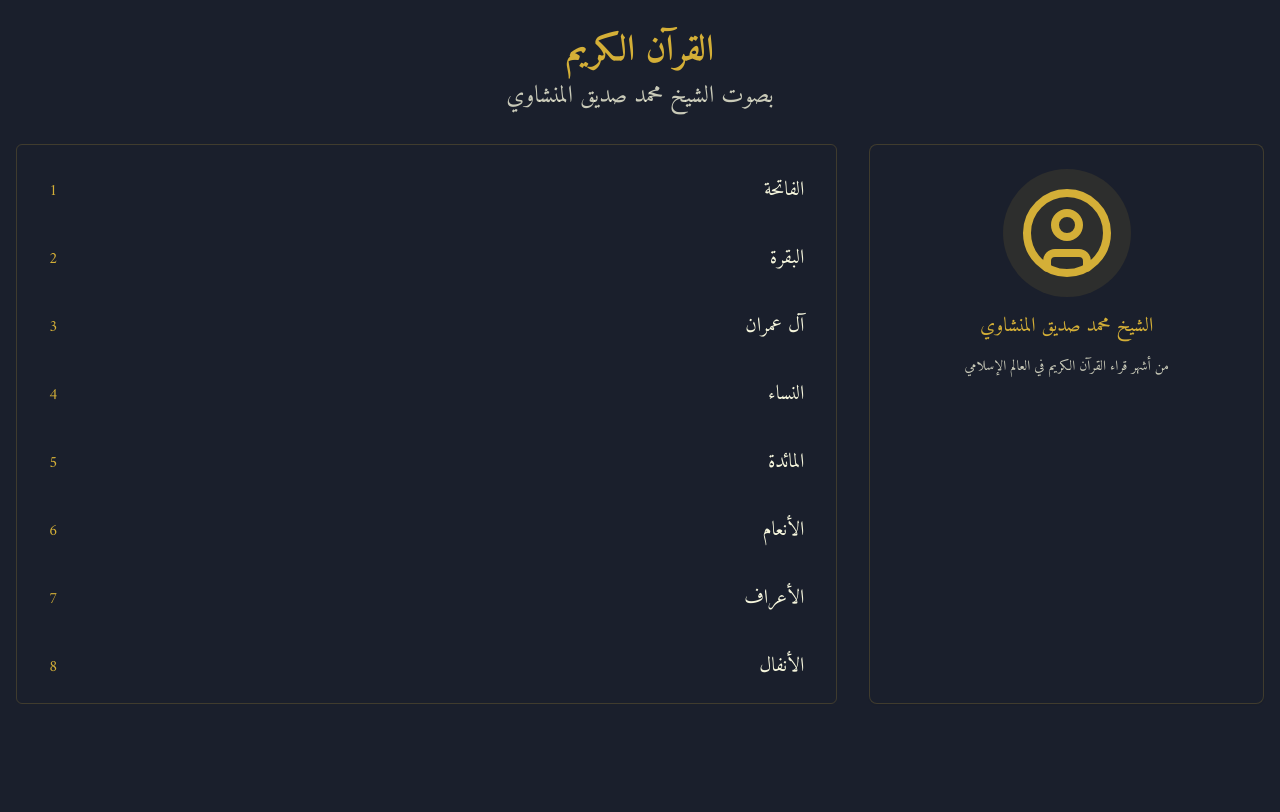
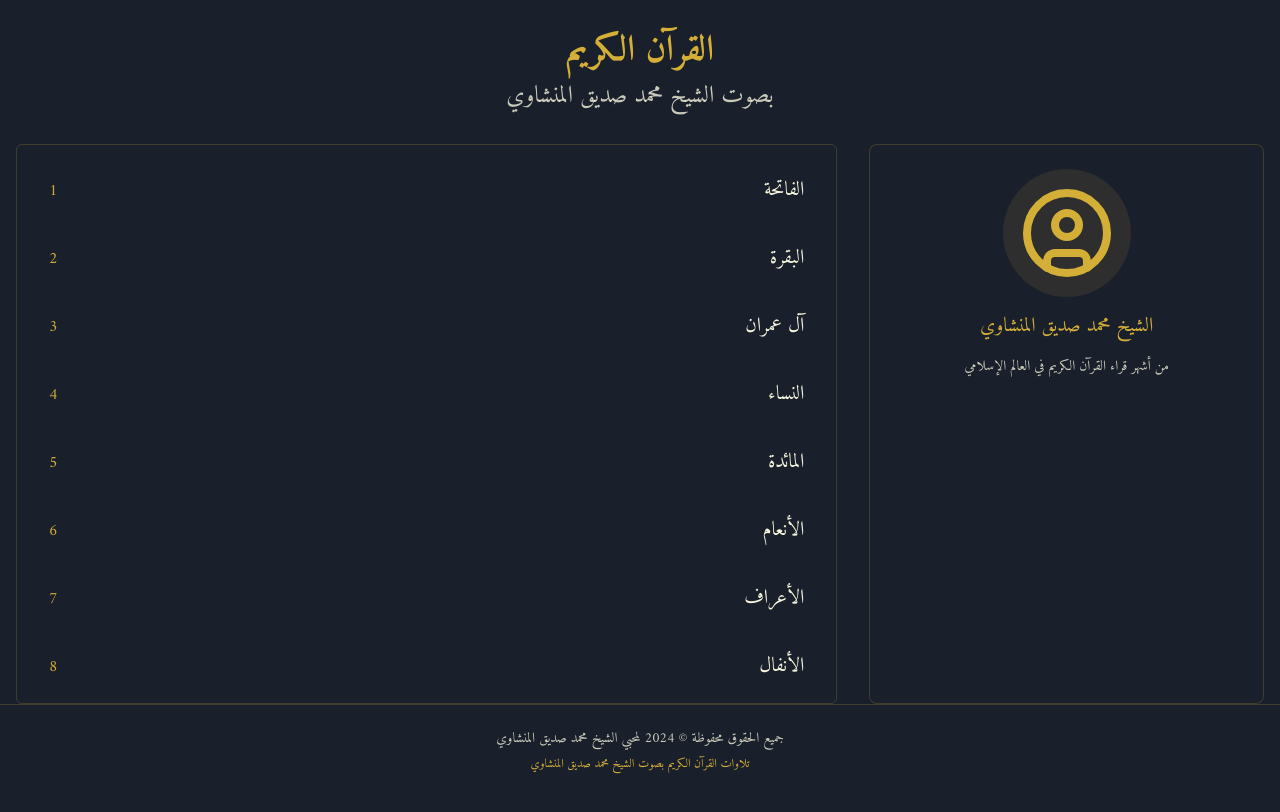
Before and after one commit to mosaid-404/quranic-soundscapes, a React (Vite) app: page / in a window 1280 px wide. Shown: the top 812 px of the page. Built offline with nearby package versions, Linux system fonts and the light colour scheme.

Commit message:
Add copyright notice for Sheikh Mohamed Sidqi Al-Manshawi
Added a copyright notice stating that all rights are reserved for the fans of Sheikh Mohamed Sidqi Al-Manshawi.
[skip gpt_engineer]

```diff
--- /dev/null
+++ b/src/components/Footer.tsx
@@ -0,0 +1,18 @@
+import React from 'react';
+
+const Footer: React.FC = () => {
+  return (
+    <footer className="bg-quran-dark border-t border-quran-gold/20 py-6 text-center">
+      <div className="container mx-auto px-4">
+        <p className="text-quran-light/80 text-sm">
+          جميع الحقوق محفوظة © {new Date().getFullYear()} لمحبي الشيخ محمد صديق المنشاوي
+        </p>
+        <p className="text-quran-gold text-xs mt-2">
+          تلاوات القرآن الكريم بصوت الشيخ محمد صديق المنشاوي
+        </p>
+      </div>
+    </footer>
+  );
+};
+
+export default Footer;
--- a/src/pages/Index.tsx
+++ b/src/pages/Index.tsx
@@ -1,6 +1,7 @@
 import React, { useState } from 'react';
 import SurahList from '@/components/SurahList';
 import AudioPlayer from '@/components/AudioPlayer';
+import Footer from '@/components/Footer';
 import { UserCircle, Clock } from 'lucide-react';
 import { Card } from '@/components/ui/card';
 
@@ -40,7 +41,8 @@ const Index = () => {
   };
 
   return (
-    <div className="min-h-screen pb-24">
+    <div className="min-h-screen pb-24 flex flex-col">
+      <div className="flex-grow">
         <header className="py-8 text-center animate-fade-in">
           <h1 className="text-4xl font-bold text-quran-gold mb-2">القرآن الكريم</h1>
           <h2 className="text-2xl text-quran-light/80">بصوت الشيخ محمد صديق المنشاوي</h2>
@@ -75,6 +77,9 @@ const Index = () => {
             </div>
           )}
         </main>
+      </div>
+
+      <Footer />
 
       {selectedSurah && (
         <AudioPlayer
```
Lines whose indentation alone changed are shown as unchanged.
